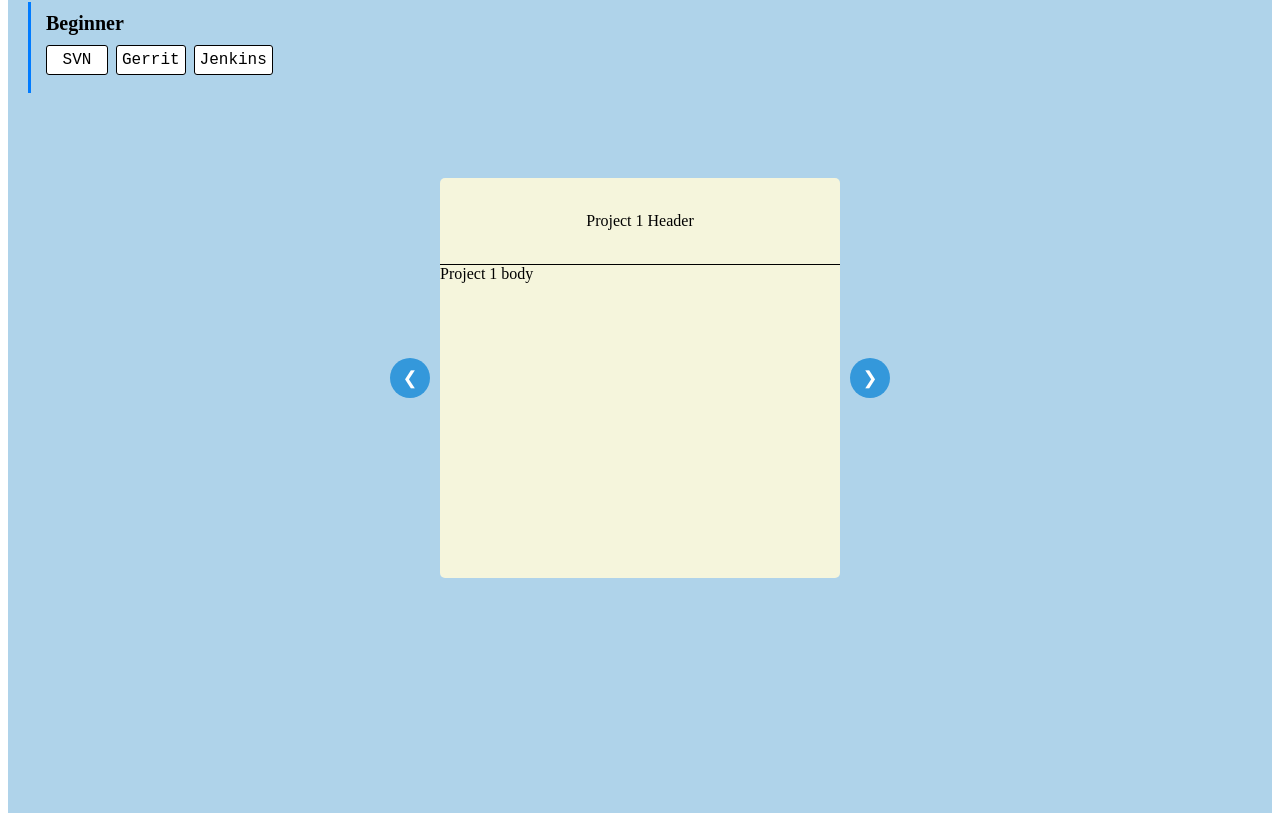
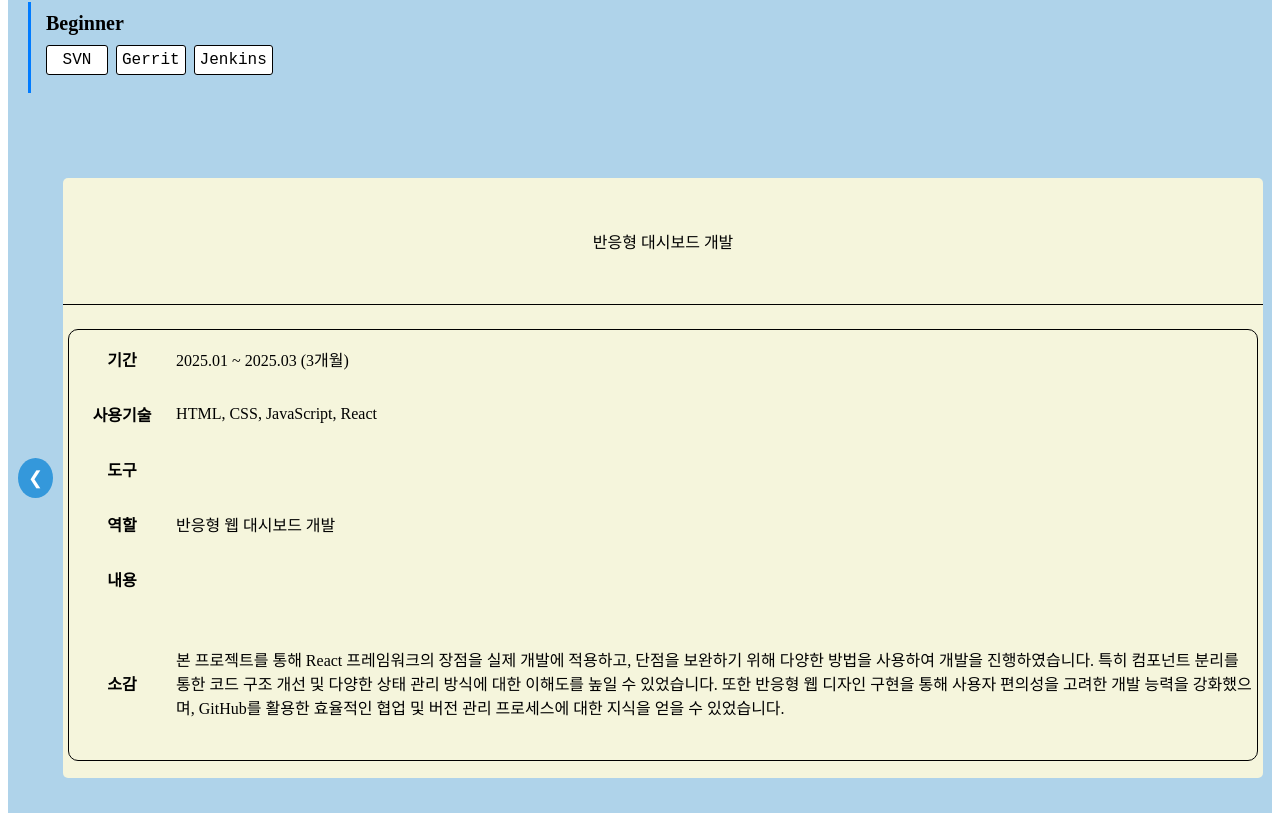
Before and after one commit to jinsu009/portfolio_ver_react, a React (Create React App) app: page / in a window 1280 px wide. Shown: the part 1595-2416 px from the top of the page. Built offline with nearby package versions, Linux system fonts and the light colour scheme; the HTML template or start-up script is replaced by a standard one.

Commit message:
project list update

```diff
--- /dev/null
+++ b/src/components/ProjectInfo.tsx
@@ -0,0 +1,92 @@
+import React, { useEffect } from "react";
+
+const ProjectInfo = (props: { projectList: any; currentProject: number }) => {
+  return props?.projectList && props?.projectList.length > 0 ? (
+    <div className="project_container" key={props.currentProject}>
+      <div className="project_header">
+        {props.projectList[props.currentProject]?.project_name}
+      </div>
+      <div className="project_body">
+        <table className="project_list_table">
+          <tr>
+            <th>기간</th>
+            <td>{props.projectList[props.currentProject]?.period}</td>
+          </tr>
+          <tr>
+            <th>사용기술</th>
+            <td>
+              {props.projectList[props.currentProject]?.stack?.map(
+                (data: any, idx: number) => (
+                  <span
+                    key={idx}
+                    //className="tech-item"
+                  >
+                    {data}
+                    {idx <
+                      props.projectList[props.currentProject].stack.length -
+                        1 && ", "}
+                  </span>
+                )
+              )}
+            </td>
+          </tr>
+          <tr>
+            <th>도구</th>
+            <td>
+              {props.projectList[props.currentProject]?.tools?.map(
+                (data: any, idx: number) => (
+                  <span
+                    key={idx}
+                    //className="tool-item"
+                  >
+                    {data}
+                    {idx <
+                      props.projectList[props.currentProject].tools.length -
+                        1 && ", "}
+                  </span>
+                )
+              )}
+            </td>
+          </tr>
+          <tr>
+            <th>역할</th>
+            <td>
+              {typeof props.projectList[props.currentProject]?.position ===
+                "object" &&
+              props.projectList[props.currentProject]?.position.length > 1
+                ? props.projectList[props.currentProject]?.position?.map(
+                    (data: any, idx: number) => <div key={idx}>{data}</div>
+                  )
+                : props.projectList[props.currentProject]?.position}
+            </td>
+          </tr>
+          <tr>
+            <th>내용</th>
+            <td>
+              {props.projectList[props.currentProject]?.work_history?.map(
+                (data: any, idx: number) => (
+                  <div key={idx}>{data}</div>
+                )
+              )}
+            </td>
+          </tr>
+          <tr>
+            <th>소감</th>
+            <td>{props.projectList[props.currentProject]?.result}</td>
+          </tr>
+        </table>
+      </div>
+    </div>
+  ) : null;
+
+  /*  <div className="project_container" key={props.currentProject}>
+      <div className="project_header">
+
+      </div>
+      <div className="porject_body">
+        Project {props.currentProject + 1} body
+      </div>
+    </div> */
+};
+
+export default ProjectInfo;
--- a/src/components/SkillGroups.tsx
+++ b/src/components/SkillGroups.tsx
@@ -9,7 +9,7 @@ const SkillGroups = (props: SkillGroupsProps) => {
   return (
     <div>
       <div className="skill_container">
-        <div className="item_title">{props.title}</div>
+        <div className="item_title skill_title">{props.title}</div>
         <div className="items">
           {props.skills?.map((skill, index) => (
             <div className="item" key={index}>
--- a/src/pages/projects/ProjectList.css
+++ b/src/pages/projects/ProjectList.css
@@ -1,6 +1,6 @@
 .project_container {
-  width: 400px;
-  height: 400px;
+  width: 1200px;
+  height: 600px;
   margin-top: 50px;
   border-radius: 5px;
   background-color: beige;
@@ -71,3 +71,35 @@
 .next {
   margin: 0 10px; /* project_list와의 간격 조정 (선택 사항) */
 }
+
+.project_list_table {
+  border: 1px solid black;
+  border-radius: 10px;
+  margin: 5px;
+  height: 90%;
+  width: 100%;
+  table-layout: fixed;
+}
+
+.project_list_table > tr > th {
+  width: 100px;
+  font-weight: bold;
+}
+
+.project_list_table td {
+  width: auto;
+  word-wrap: break-word;
+}
+
+/* 각 항목을 태그 모양으로 꾸미고 싶다면 */
+.tech-item,
+.tool-item {
+  /* 인라인 블록으로 설정하면 패딩이나 마진을 줄 수 있습니다. */
+  display: inline-block;
+  /* 태그 간 약간의 간격 */
+  margin: 2px 5px 2px 0;
+  padding: 2px 6px;
+  border-radius: 3px;
+  background-color: #e0f7fa;
+  font-size: 0.9em;
+}
--- a/src/pages/projects/ProjectList.tsx
+++ b/src/pages/projects/ProjectList.tsx
@@ -1,15 +1,14 @@
-import React from "react";
+import React, { useEffect } from "react";
 import "./ProjectList.css";
+import project_info from "../../data/my_info.json";
+import ProjectInfo from "../../components/ProjectInfo";
 
 const ProjectList = () => {
   // 1. 현재 보여줄 슬라이드의 인덱스를 관리
   const [currentIndex, setCurrentIndex] = React.useState(0);
 
-  // 2. 프로젝트 리스트 DOM 요소를 참조하기 위한 Ref
-  const listRef = React.useRef(null);
-
-  // 3. 전체 프로젝트 항목의 수
-  const totalProjects = 6;
+  const [projectList, setProjectList] = React.useState<any[]>([]);
+  const [projectCnt, setProjectCnt] = React.useState(0);
 
   // 4. 한 번에 몇개의 항목을 이동시킬지 결정
   const slidesPerMove = 1;
@@ -17,14 +16,14 @@ const ProjectList = () => {
   // 5. 이전 버튼 핸들러 (무한 루프 적용)
   const handlePrev = () => {
     setCurrentIndex((prevIndex) =>
-      // 현재 인덱스가 0이면, 마지막 인덱스로 이동 (totalProjects - 1)
-      prevIndex === 0 ? totalProjects - 1 : prevIndex - slidesPerMove
+      // 현재 인덱스가 0이면, 마지막 인덱스로 이동 (projectCnt - 1)
+      prevIndex === 0 ? projectCnt - 1 : prevIndex - slidesPerMove
     );
   };
 
   // 6. 다음 버튼 핸들러 (무한 루프 적용)
   const handleNext = () => {
-    const maxIndex = totalProjects - slidesPerMove;
+    const maxIndex = projectCnt - slidesPerMove;
     setCurrentIndex((prevIndex) =>
       // 현재 인덱스가 마지막 인덱스이면, 0으로 이동
       prevIndex === maxIndex ? 0 : prevIndex + slidesPerMove
@@ -32,10 +31,15 @@ const ProjectList = () => {
   };
 
   // 7. 랜더링할 프로젝트 항목 배열 설정
-  const projects = Array.from({ length: totalProjects }, (_, index) => index);
+  const projects = Array.from({ length: projectCnt }, (_, index) => index);
 
   // 현재 선택된 프로젝트 객체
   const currentProject = projects[currentIndex];
+
+  useEffect(() => {
+    setProjectList(project_info[0].career.projects);
+    setProjectCnt(project_info[0].career.projects.length);
+  }, []);
 
   return (
     <>
@@ -44,14 +48,10 @@ const ProjectList = () => {
           &#10094;
         </button>
         <div className="project_list">
-          <div className="project_container" key={currentProject}>
-            <div className="project_header">
-              Project {currentProject + 1} Header
-            </div>
-            <div className="porject_body">
-              Project {currentProject + 1} body
-            </div>
-          </div>
+          <ProjectInfo
+            projectList={projectList}
+            currentProject={currentProject}
+          />
         </div>
         <button className="carousel_buttons next" onClick={handleNext}>
           &#10095;
```
